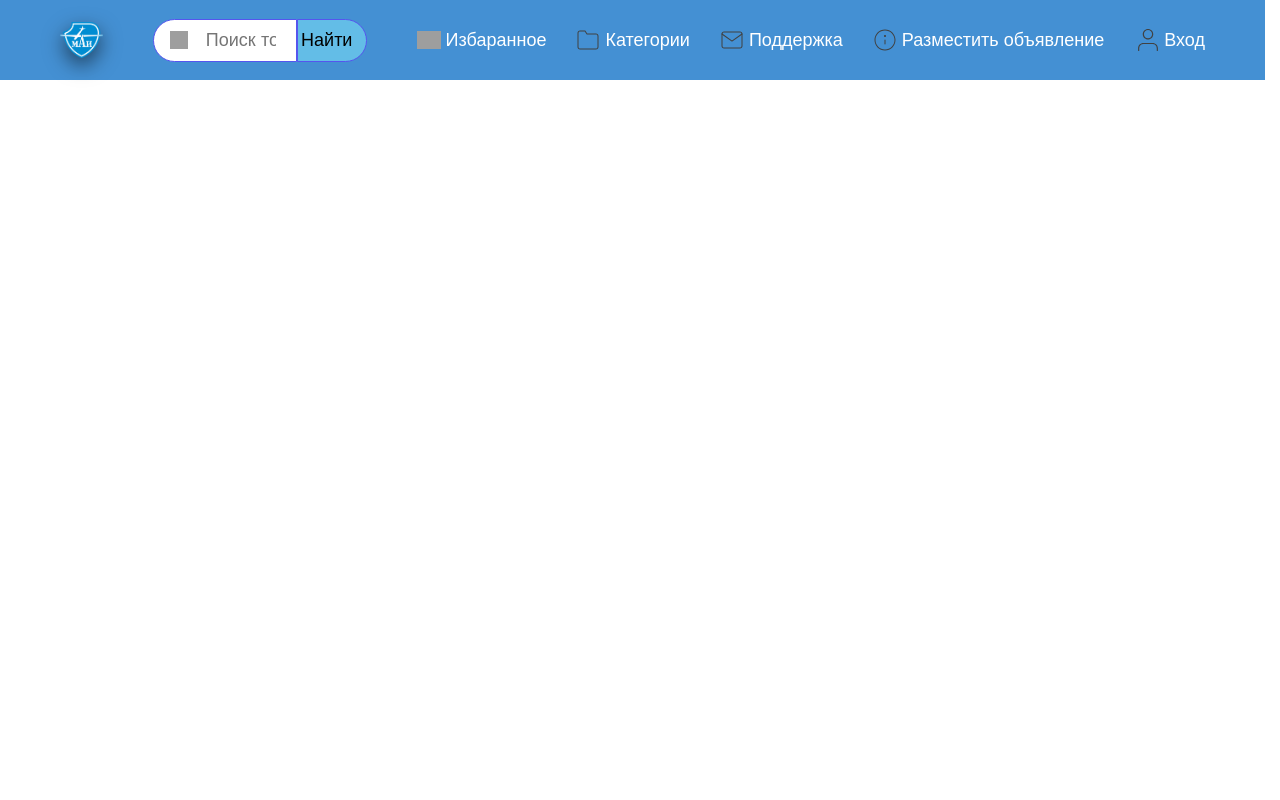
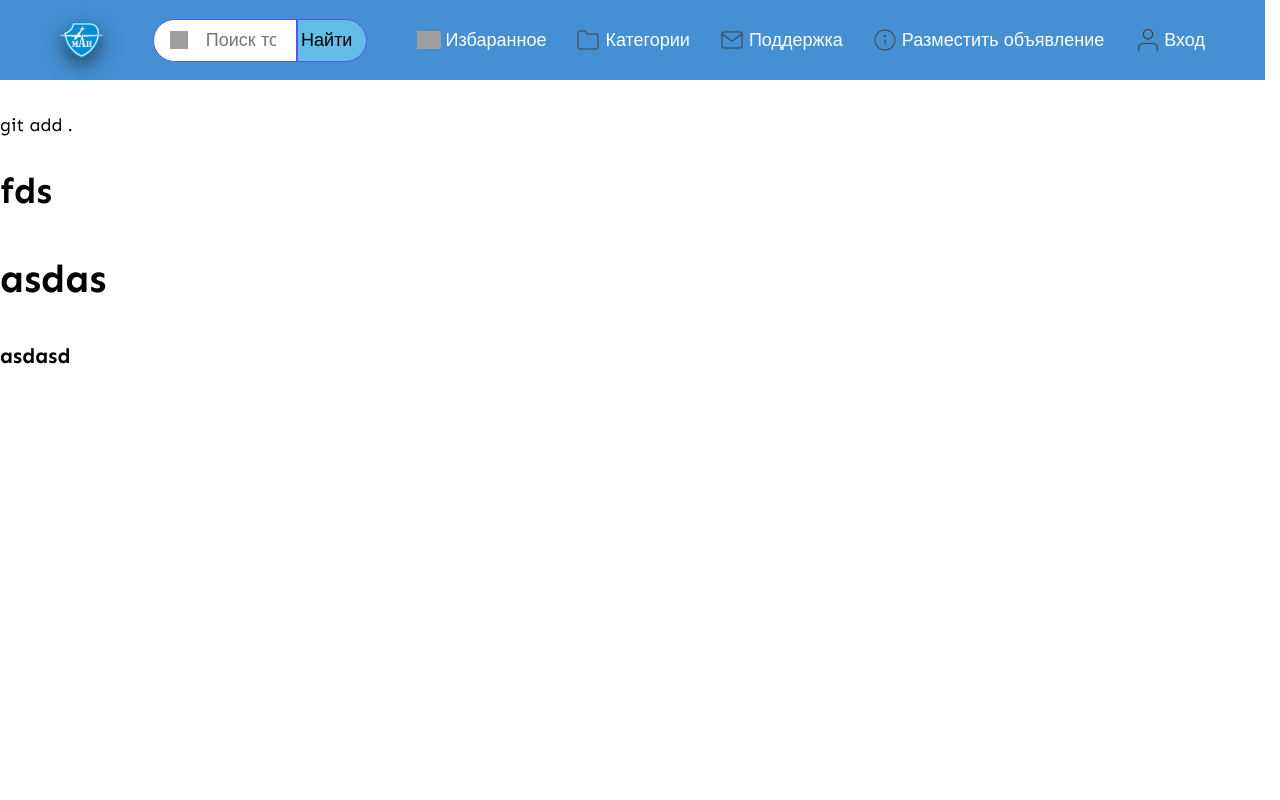
Before and after one commit to RomanKovalev007/maimarket, a Django app: template maimarket/users/templates/users/profile.html in a window 1280 px wide. Run offline with Django 5.2, Linux system fonts and the light colour scheme; the template is opened without the code that fills it, so the values that code supplies are empty; grey boxes are pictures that could not be loaded.

Commit message:
Initial commit

```diff
--- a/maimarket/users/templates/users/profile.html
+++ b/maimarket/users/templates/users/profile.html
@@ -7,8 +7,10 @@
 {% if user.photo %}
 <p><img src="{{ user.photo.url }}" alt="Изображение"> </p>
 {% endif %}
-
-
+git add .
+<h1>fds</h1>
+<h2>asdas</h2>
+<h3>asdasd</h3>
 {{user.number}}
 
 
```
